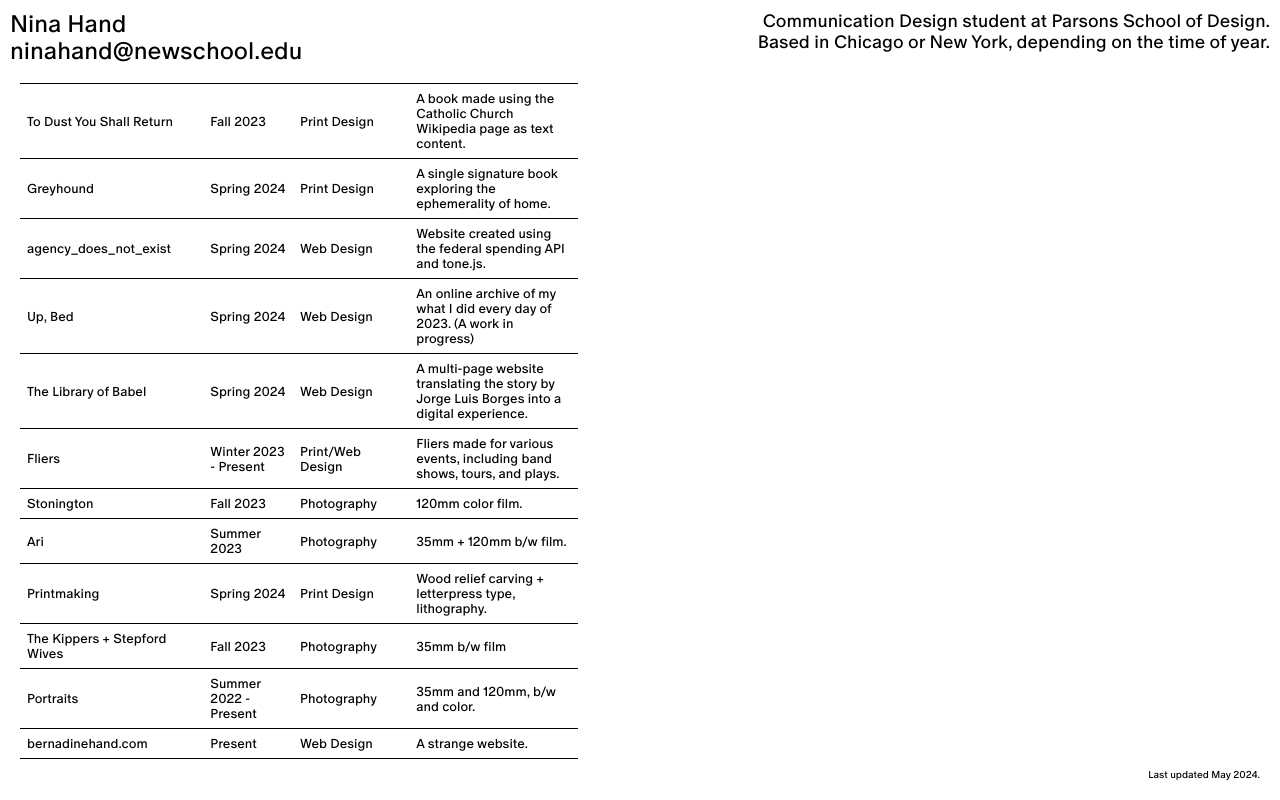
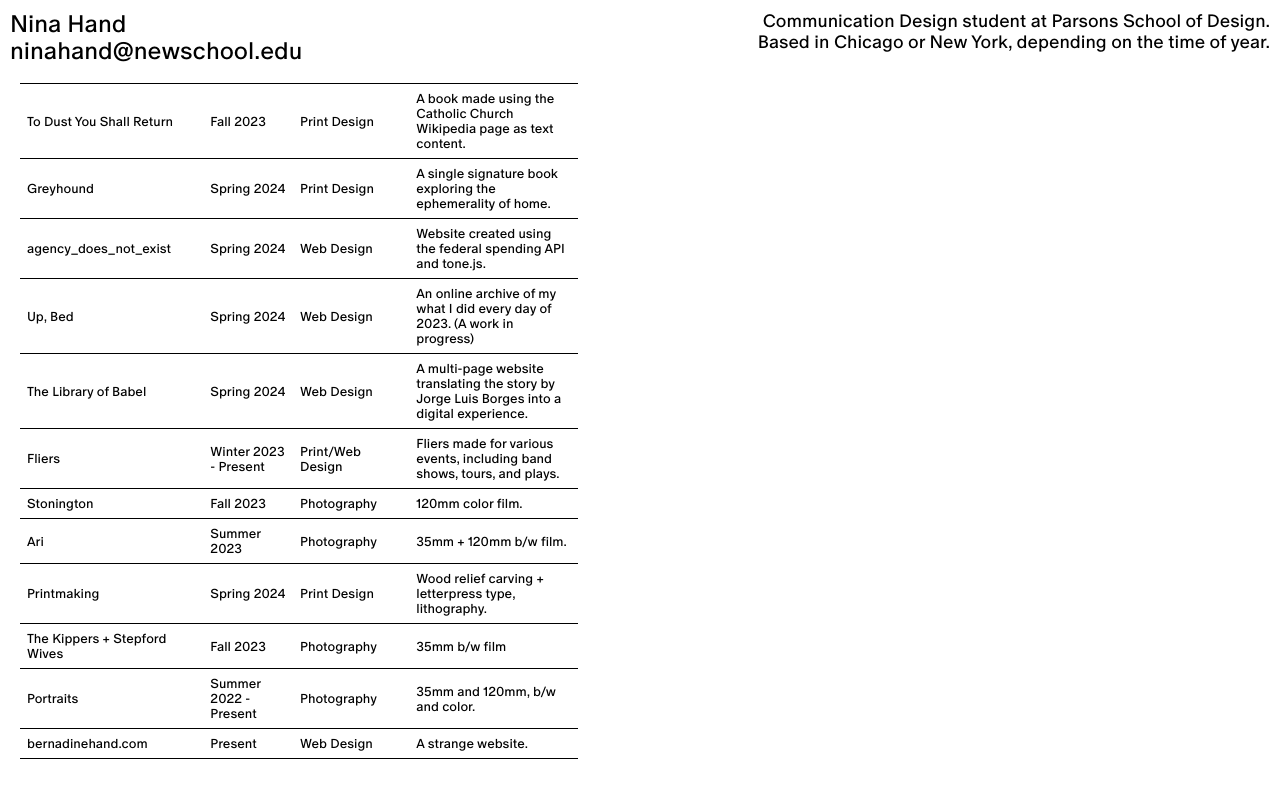
Before and after one commit to ninahand/portfolio, a plain HTML site: page home/index.html in a window 1280 px wide. Drawn offline with Linux system fonts and the light colour scheme.

Commit message:
delete footing

```diff
--- a/home/index.html
+++ b/home/index.html
@@ -23,7 +23,6 @@
              <div class="table-container"> </div>
              <div class="zoom-container"> </div>
        </div>
-       <div class="footing-container">Last updated May 2024.</div>
 
     </main>
     <script type="text/javascript" src="script.js" defer></script>
--- a/home/main.css
+++ b/home/main.css
@@ -100,15 +100,7 @@ html{
     width: 15%;
 }
 
-.footing-container{
-    font-family: 'oracle-regular';
-    font-size: 1rem;
-    position: fixed;
-    right:0;
-    bottom: 0;
-    padding: 2rem;
 
-}
 
 @media  screen and (max-width: 900px) {
     .heading-container {
--- a/home/script.js
+++ b/home/script.js
@@ -35,7 +35,7 @@ document.addEventListener("DOMContentLoaded", function() {
                     }
                 });
             } else {
-                console.log('small screen!')
+
                 if (item.gif) {
                     let gif = document.createElement('img');
                     gif.src = item.gif;
```
Also changed, not shown: 2 other files.
